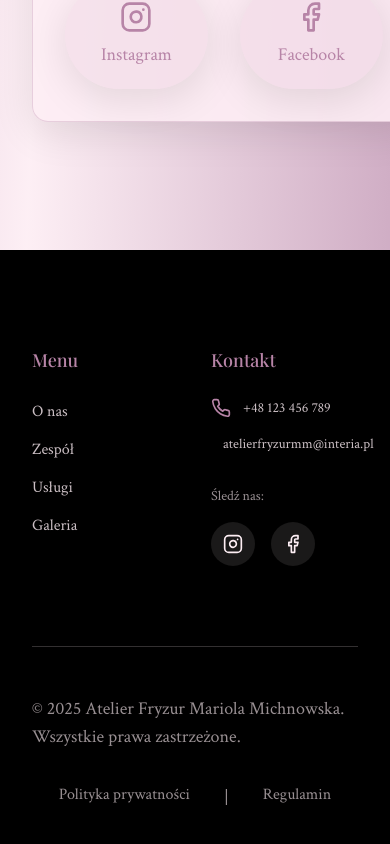
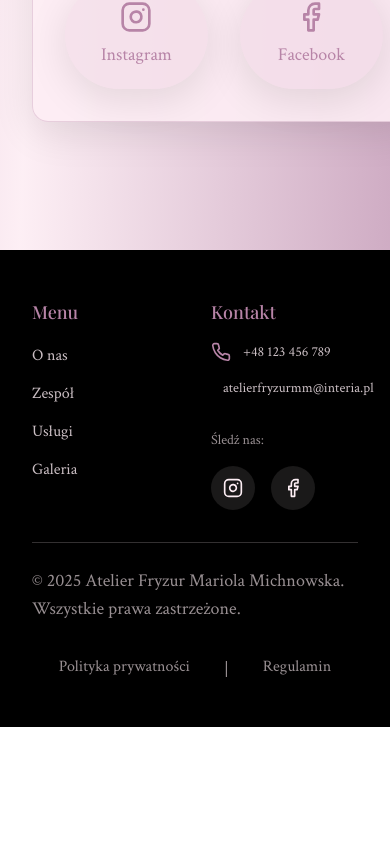
Before and after one commit to Elvemo-Company/prototyp-fryzjer, a React (Vite) app: page / in a window 390 px wide. Shown: the part 8806-9650 px from the top of the page. After the commit the page ends 9533 px from the top, so only its background shows below. Built offline with nearby package versions, Linux system fonts and the light colour scheme; a web font is replaced by a local one.

Commit message:
Adjust footer padding and spacing for responsiveness
Updated the Footer component to use smaller vertical padding and margins on mobile devices, while retaining larger spacing on larger screens. Also reduced heading bottom margins for better visual balance on smaller screens.

```diff
--- a/src/components/Footer.tsx
+++ b/src/components/Footer.tsx
@@ -16,7 +16,7 @@ const Footer: React.FC = () => {
       <div className="hidden lg:block absolute bottom-1/4 -left-32 w-64 h-64 rounded-full border-6 border-pearl-white/10 z-0 animate-fade-in"></div>
       <div className="hidden lg:block absolute top-20 left-20 w-32 h-32 rounded-full border-2 border-dusty-mauve/20 z-0 animate-fade-in"></div>
 
-      <div className="max-w-7xl mx-auto px-8 lg:px-12 py-24">
+             <div className="max-w-7xl mx-auto px-8 lg:px-12 py-12 lg:py-24">
         <div className="grid grid-cols-2 lg:grid-cols-4 gap-8 lg:gap-16 relative z-10">
           {/* Logo & Description - ukryte na mobile */}
           <div className="hidden lg:block lg:col-span-2">
@@ -40,7 +40,7 @@ const Footer: React.FC = () => {
 
           {/* Quick Links */}
           <div>
-            <h3 className="font-playfair text-lg lg:text-2xl font-medium mb-6 lg:mb-10 text-dusty-mauve">
+            <h3 className="font-playfair text-lg lg:text-2xl font-medium mb-4 lg:mb-10 text-dusty-mauve">
               Menu
             </h3>
             <ul className="space-y-3 lg:space-y-5">
@@ -65,7 +65,7 @@ const Footer: React.FC = () => {
 
           {/* Contact Info + Social Media */}
           <div>
-            <h3 className="font-playfair text-lg lg:text-2xl font-medium mb-6 lg:mb-10 text-dusty-mauve">
+            <h3 className="font-playfair text-lg lg:text-2xl font-medium mb-4 lg:mb-10 text-dusty-mauve">
               Kontakt
             </h3>
             <div className="space-y-4 lg:space-y-6">
@@ -100,8 +100,8 @@ const Footer: React.FC = () => {
           </div>
         </div>
 
-        {/* Bottom Section */}
-        <div className="border-t border-pearl-white/20 mt-20 pt-12">
+                 {/* Bottom Section */}
+         <div className="border-t border-pearl-white/20 mt-8 lg:mt-20 pt-6 lg:pt-12">
           <div className="flex flex-col lg:flex-row justify-between items-center relative z-10">
             <p className="font-crimson text-pearl-white/60 text-lg">
               © 2025 Atelier Fryzur Mariola Michnowska. Wszystkie prawa zastrzeżone.
```
